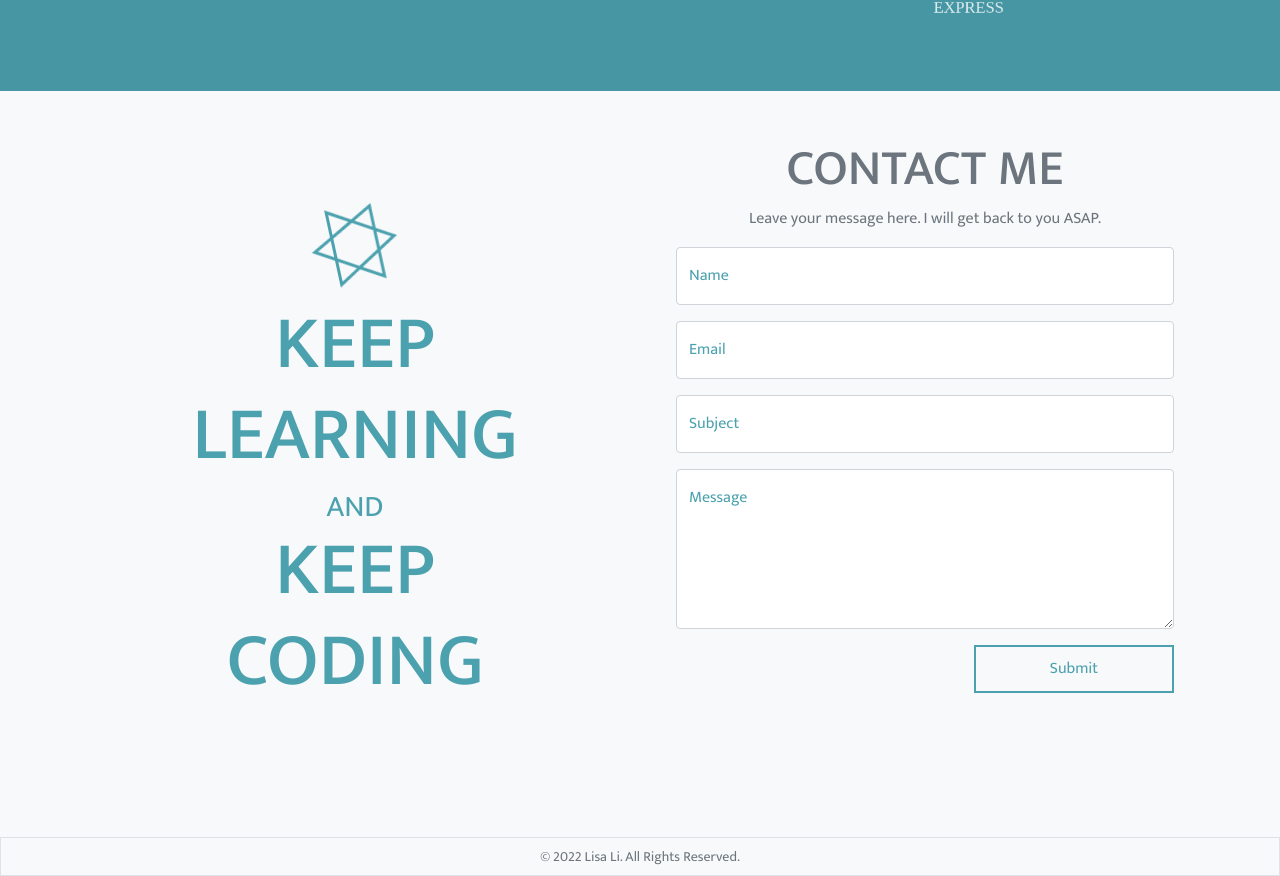
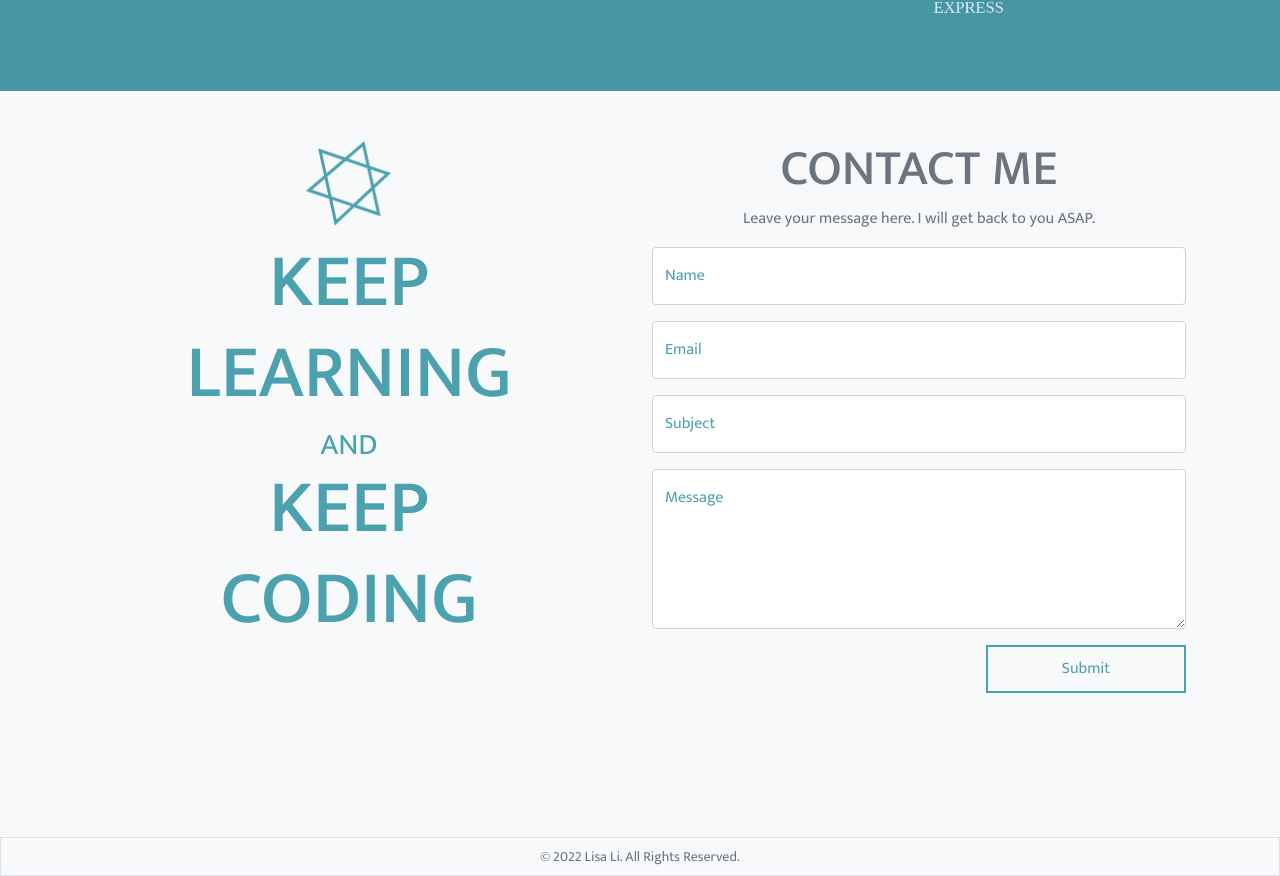
Before and after one commit to 2016lisali/lisas_portfolio, a React (Create React App) app: page / in a window 1280 px wide. Shown: the part 2194-3070 px from the top of the page. Built offline with nearby package versions, Linux system fonts and the light colour scheme.

Commit message:
style: refactor the style of message displayer

```diff
--- a/src/components/Contact.jsx
+++ b/src/components/Contact.jsx
@@ -31,7 +31,9 @@ export default function Contact() {
                 console.log("data.isDeliverable", data);
                 if (!data.is_deliverable) {
                     setIsFetching(false);
-                    setEmailError("Please enter a deliverable email address");
+                    setEmailError(
+                        "Please enter a deliverable email address :)"
+                    );
                     throw new Error("undeliverable email");
                 }
                 sentEmail();
@@ -61,7 +63,7 @@ export default function Contact() {
     };
     return (
         <Container fluid="xl" className="py-5" id="contact">
-            <Row className="d-flex align-items-center">
+            <Row className="d-flex align-items-start">
                 <Col
                     md
                     className="left d-flex flex-column justify-content-center align-items-center mb-5 mb-md-0 pb-3"
@@ -76,13 +78,13 @@ export default function Contact() {
                 </Col>
                 <Col
                     md
-                    className="d-flex flex-column justify-content-center align-items-center"
+                    className="d-flex flex-column justify-content-center align-items-center px-4"
                 >
                     <h1 className="text-center">CONTACT ME</h1>
                     <p className="text-secondary text-center">
                         Leave your message here. I will get back to you ASAP.
                     </p>
-                    <Form ref={form} className="w-100 px-4">
+                    <Form ref={form} className="w-100">
                         <FloatingLabel className="mb-3" label="Name">
                             <Form.Control
                                 placeholder="Name"
@@ -156,23 +158,21 @@ export default function Contact() {
                         </div>
                     </Form>
                     <div
-                        className={`fs-5 d-flex w-100 ${
-                            !isSucceed && !emailError && "invisible"
-                        }
-             justify-content-center align-items-center
-             border text-secondary mt-3 px-4 py-2 messageBox border-${
-                 isSucceed ? "success" : "danger"
-             }
-             `}
+                        className={`fs-5 d-flex w-100 ${!isSucceed && !emailError && "invisible"
+                            }
+                            justify-content-center align-items-center
+                            border text-secondary mt-3 px-4 py-2 messageBox border-${isSucceed ? "success" : "danger"
+                            }
+                            `}
                     >
                         {isSucceed && (
-                            <p className="text-secondary text-center">
+                            <p className="text-secondary text-center mb-0">
                                 Thank you for your contact, I will get back to
                                 you in 48 hours.
                             </p>
                         )}
                         {emailError && (
-                            <p className="text-danger text-center">
+                            <p className="text-danger text-center mb-0">
                                 {emailError}
                             </p>
                         )}
```
Also changed, not shown: src/components/Skills.jsx (indentation only).
